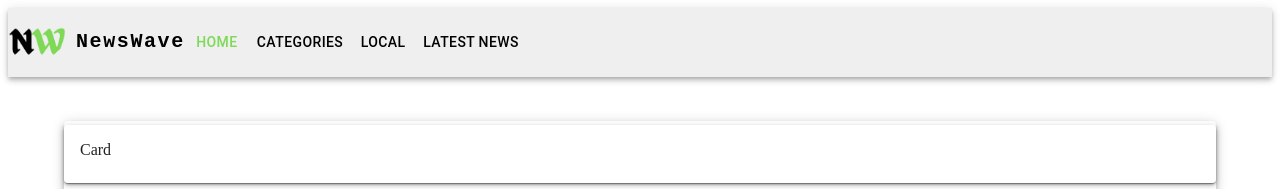
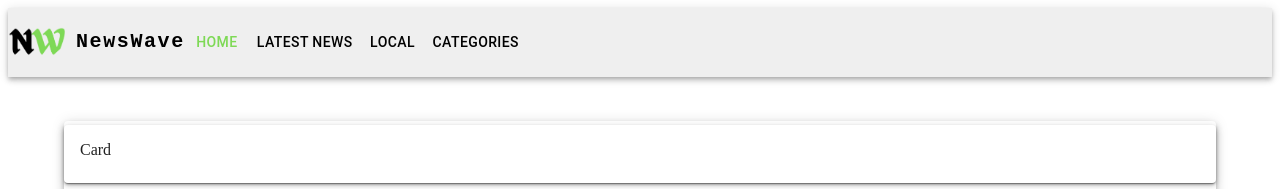
Before and after one commit to Mbutle3/NewsWave, a React (Create React App) app in the folder newswave/: page / in a window 1280 px wide. Shown: the top 189 px of the page. Built offline with nearby package versions, Linux system fonts and the light colour scheme.

Commit message:
fixing bugs pt2

```diff
--- a/newswave/src/App.js
+++ b/newswave/src/App.js
@@ -6,7 +6,7 @@ import Footer from "./components/Footer";
 import { Box } from "@mui/system";
 // Pages
 import Home from "./pages/Home";
-import Category from "./pages/Category";
+import Category from "./pages/Categories";
 import ArticleDetail from "./pages/ArticleDetail";
 import NotFoundPage from "./pages/NotFoundPage";
 import Local from "./pages/Local";
--- a/newswave/src/components/Header.js
+++ b/newswave/src/components/Header.js
@@ -4,14 +4,10 @@ import Box from "@mui/material/Box";
 import Toolbar from "@mui/material/Toolbar";
 import IconButton from "@mui/material/IconButton";
 import Typography from "@mui/material/Typography";
-import Drawer from "@mui/material/Drawer";
 import Button from "@mui/material/Button";
-import MenuItem from "@mui/material/MenuItem";
 import CategoryIcon from "@mui/icons-material/Category";
 import NewsWaveIcon from "../assets/newswaveicon.png";
 import { Link } from "react-router-dom";
-
-const categories = ["Politics", "Business", "Technology", "Health", "Science"];
 
 const Header = () => {
   const [openDrawer, setOpenDrawer] = React.useState(false);
@@ -69,18 +65,6 @@ const Header = () => {
           >
             <CategoryIcon />
           </IconButton>
-          <Drawer anchor="top" open={openDrawer} onClose={handleCloseDrawer}>
-            {categories.map((category) => (
-              <MenuItem
-                key={category}
-                onClick={handleCloseDrawer}
-                component={Link}
-                to={`/${category.toLowerCase()}`}
-              >
-                {category}
-              </MenuItem>
-            ))}
-          </Drawer>
         </Box>
 
         <Box sx={{ flexGrow: 1, display: { xs: "none", md: "flex" } }}>
@@ -98,13 +82,13 @@ const Header = () => {
           <Button
             sx={{
               my: 2,
-              color: value === 1 ? "#7ED956" : "#000",
+              color: value === 3 ? "#7ED956" : "#000",
             }}
             component={Link}
-            to="/category"
-            onClick={() => setValue(1)}
+            to="/latest-news"
+            onClick={() => setValue(3)}
           >
-            Categories
+            Latest News
           </Button>
           <Button
             sx={{
@@ -120,13 +104,13 @@ const Header = () => {
           <Button
             sx={{
               my: 2,
-              color: value === 3 ? "#7ED956" : "#000",
+              color: value === 1 ? "#7ED956" : "#000",
             }}
             component={Link}
-            to="/latest-news"
-            onClick={() => setValue(3)}
+            to="/categories"
+            onClick={() => setValue(1)}
           >
-            Latest News
+            Categories
           </Button>
         </Box>
       </Toolbar>
```
Also changed, not shown: newswave/src/pages/Categories.js (renamed from newswave/src/pages/Category.js).
